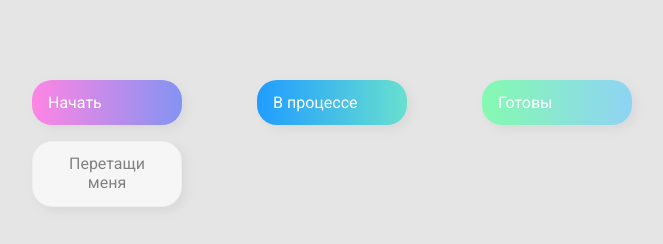
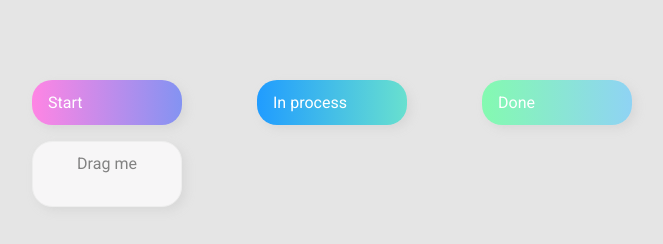
Before and after one commit to Marianchuk/02_drag_and_drop, a plain HTML site: page index.html in a window 1280 px wide. Shown: the full height of the page, 308-971 px from the left. Drawn offline with Linux system fonts and the light colour scheme.

Commit message:
html css js

```diff
--- a/index.html
+++ b/index.html
@@ -2,24 +2,23 @@
     <meta charset="UTF-8">
     <meta name="viewport" content="width=device-width, initial-scale=1.0">
     <link rel="stylesheet" href="styles.css">
-    <title>Drag &amp; Drop | Проект 2</title>
+    <title>Drag & Drop</title>
   </head>
   <body>
     <div>
       <div class="row">
-          <div class="col-header start">Начать</div>
-          <div class="col-header progress">В процессе</div>
-          <div class="col-header done">Готовы</div>
+          <div class="col-header start">Start</div>
+          <div class="col-header progress">In process</div>
+          <div class="col-header done">Done</div>
       </div>
 
       <div class="row">
         <div class="placeholder">
-          <div class="item" draggable="true">Перетащи меня</div>
+          <div class="item" draggable="true">Drag me</div>
         </div>
         <div class="placeholder"></div>
         <div class="placeholder"></div>
       </div>
-
     </div>
 
  <script src="app.js"></script>
```
